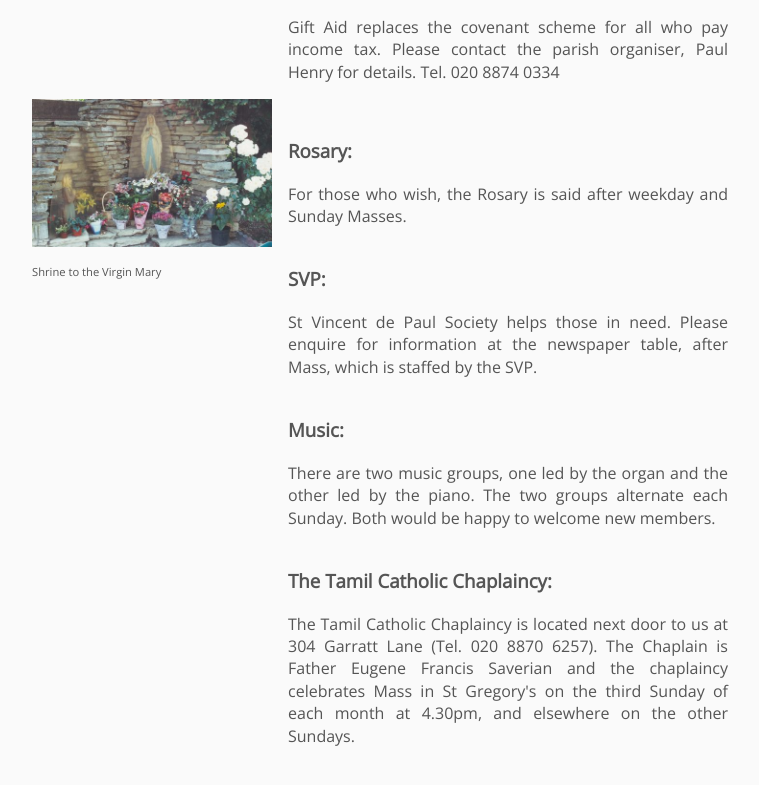
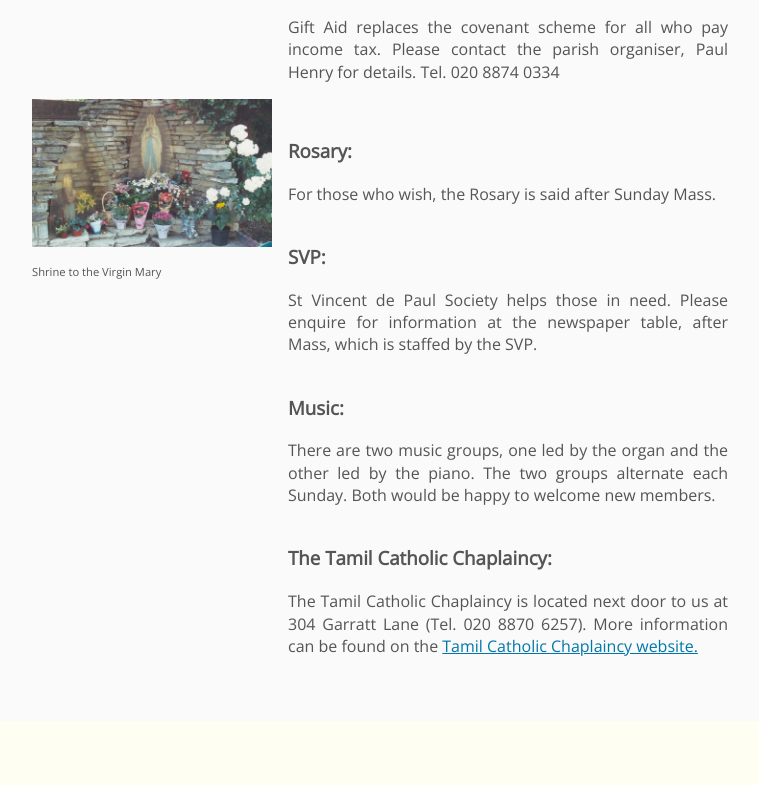
Before and after one commit to SgEarlsfield/SgEarlsfield.github.io, a plain HTML site: page info.html in a window 1280 px wide. Shown: the part 950-1735 px from the top of the page, without its empty margins (208-967 px from the left). After the commit the page ends 1679 px from the top, so only its background shows below. Drawn offline with nearby package versions, Linux system fonts and the light colour scheme.

Commit message:
new pictures

```diff
--- a/info.html
+++ b/info.html
@@ -69,7 +69,7 @@
          </div>
          <div class="tleft">
           <h3>Rosary:</h3>
-            <p>For those who wish, the Rosary is said after weekday and Sunday Masses.</p>
+            <p>For those who wish, the Rosary is said after Sunday Mass.</p>
 
              <h3>SVP:</h3>
                 <p>St Vincent de Paul Society helps those in need. Please enquire for information
@@ -82,9 +82,7 @@
 
                 <h3>The Tamil Catholic Chaplaincy:</h3>
                 <p>The Tamil Catholic Chaplaincy is located next door to us at 304 Garratt Lane
-                (Tel. 020 8870 6257). The Chaplain is Father Eugene Francis Saverian and
-                the chaplaincy celebrates Mass in St Gregory's on the third Sunday of each
-                month at 4.30pm, and elsewhere on the other Sundays.</p>
+                (Tel. 020 8870 6257). More information can be found on the <a href="http://www.tamil-rcchaplaincy.org.uk/">Tamil Catholic Chaplaincy website.</a></p>
          </div>
 
       </div>
```
Also changed, not shown: index.html (+1 -2 lines), links.html (+1 -0 lines), img/chapel-smaller.jpg (added), img/front-altar.jpg (added), 2 other files.
